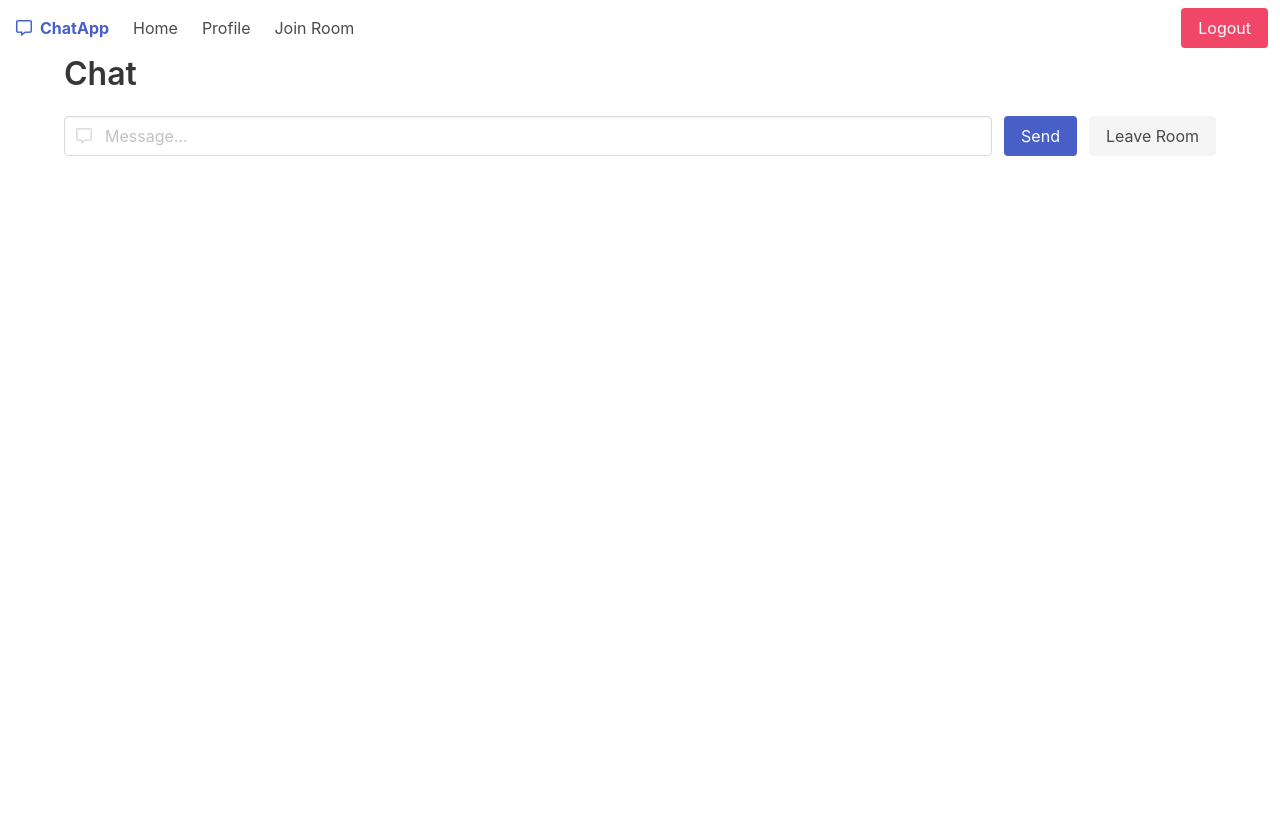
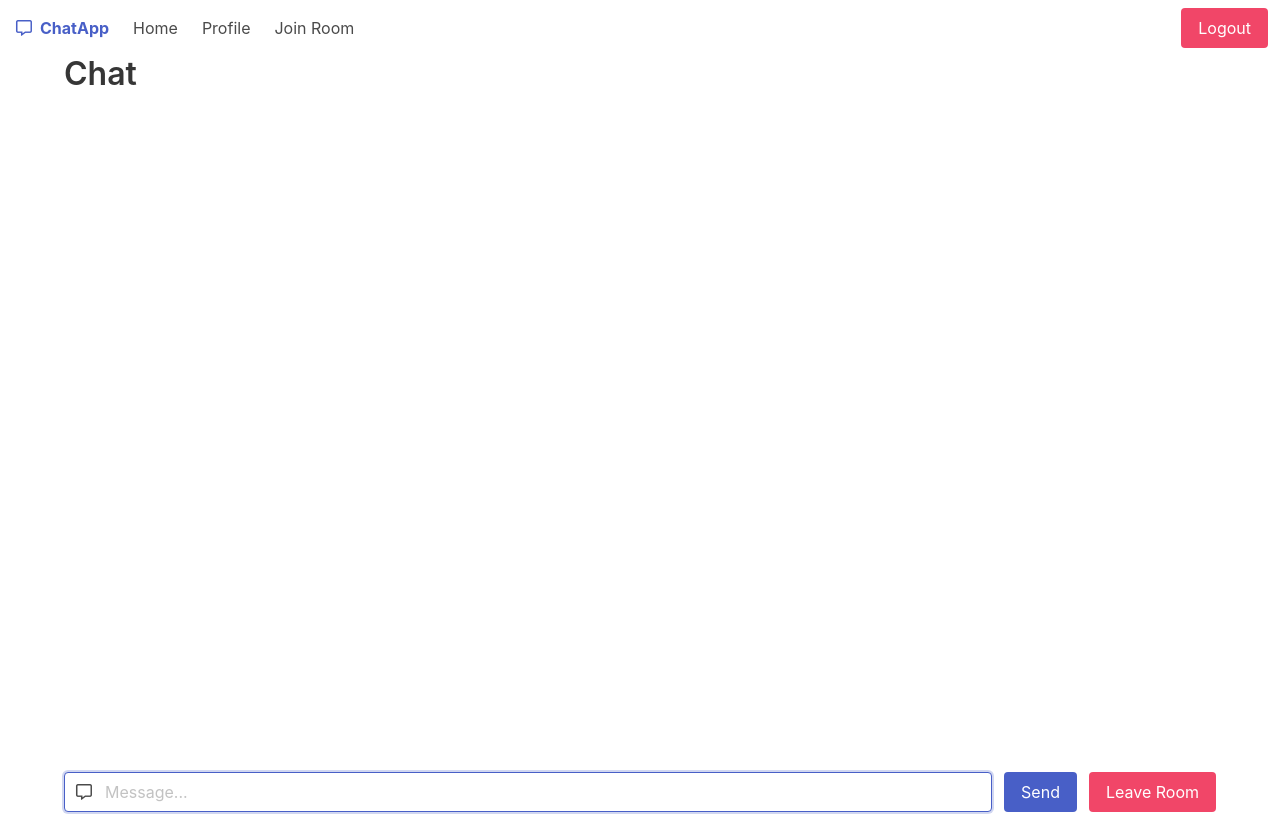
Before and after one commit to kappq/chat-app, a Flask app: page /chat/1 in a window 1280 px wide. Before the commit the page ends 156 px from the top, so only its background shows below. Run offline with Flask 2, Linux system fonts and the light colour scheme; the visitor is signed in with stand-in values (Sample User, id 1); data comes from the database, SQL or seed files in the repository; some libraries are stand-ins or nearby versions.

Commit message:
Chat box fixed

```diff
--- a/chat_app/templates/chat.html
+++ b/chat_app/templates/chat.html
@@ -2,10 +2,10 @@
 
 {% block content %}
 <h1 class="title">Chat</h1>
-<div class="mb-4" id="messages"></div>
+<div class="mb-4" id="messages" style="height: 80vh; overflow-y: auto;"></div>
 <div class="field is-grouped">
     <div class="control is-expanded has-icons-left">
-        <input class="input" type="text" placeholder="Message..." id="input">
+        <input class="input" type="text" placeholder="Message..." id="input" autofocus>
         <span class="icon is-small is-left">
             <i class="far fa-message"></i>
         </span>
@@ -14,7 +14,7 @@
         <button class="button is-link" type="submit" id="send">Send</button>
     </div>
     <div class="control">
-        <button class="button is-light" id="leave">Leave Room</button>
+        <button class="button is-danger" id="leave">Leave Room</button>
     </div>
 </div>
 <script src="https://cdnjs.cloudflare.com/ajax/libs/socket.io/4.0.1/socket.io.js" integrity="sha512-q/dWJ3kcmjBLU4Qc47E4A9kTB4m3wuTY7vkFJDTZKjTs8jhyGQnaUrxa0Ytd0ssMZhbNua9hE+E7Qv1j+DyZwA==" crossorigin="anonymous"></script>
@@ -54,6 +54,7 @@
         </article>`;
 
         messages.innerHTML += messageTemplate;
+        messages.scrollTop = messages.scrollHeight;
     });
 
     socket.on('joined', function(data) {
@@ -68,6 +69,7 @@
         </article>`;
 
         messages.innerHTML += messageTemplate;
+        messages.scrollTop = messages.scrollHeight;
     });
 
     socket.on('left', function(data) {
@@ -82,6 +84,7 @@
         </article>`;
 
         messages.innerHTML += messageTemplate;
+        messages.scrollTop = messages.scrollHeight;
     });
 
     send.onclick = function() {
@@ -98,5 +101,11 @@
         });
         location.href = "{{ url_for('chat.join') }}";
     };
+
+    input.onkeypress = function(event) {
+        if (event.key === 'Enter') {
+            send.click();
+        }
+    };
 </script>
 {% endblock %}
--- a/chat_app/templates/join.html
+++ b/chat_app/templates/join.html
@@ -5,7 +5,7 @@
 <form action="{{ url_for('chat.join') }}" method="post">
     <div class="field is-grouped">
         <div class="control is-expanded">
-            <input class="input" type="text" name="name" placeholder="Room">
+            <input class="input" type="text" name="name" placeholder="Room" autofocus>
         </div>
         <div class="control">
             <button class="button is-link" type="submit">Join</button>
```
